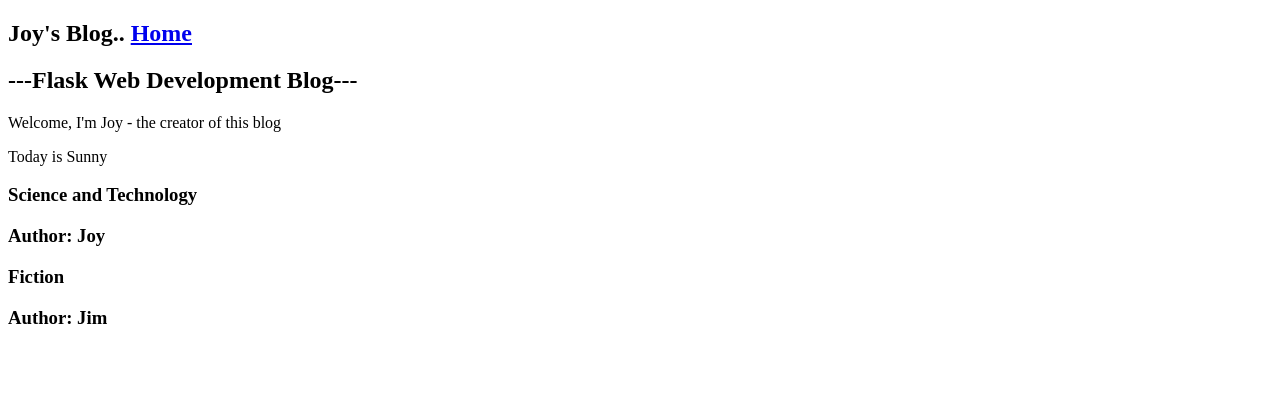
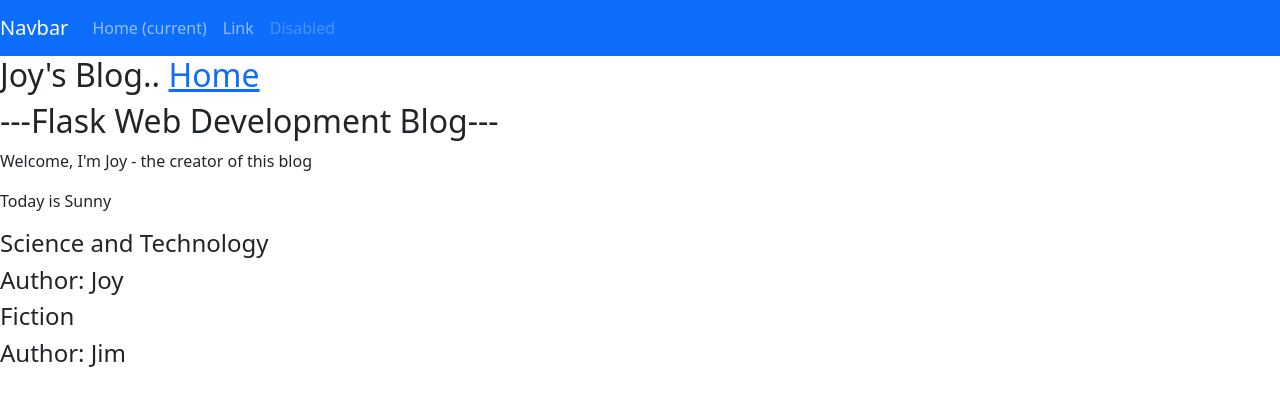
Before and after one commit to Harshad06/Web-development-using-Flask-and-WTForms, a Flask app: page /blog in a window 1280 px wide. Shown: the top 406 px of the page. Run offline with Flask 2, Linux system fonts and the light colour scheme; some libraries are stand-ins or nearby versions.

Commit message:
added bootstrap

```diff
--- a/templates/base.htm
+++ b/templates/base.htm
@@ -1,14 +1,43 @@
 <!doctype html>
             <html lang="en">
                 <head>
+                    <link href="https://cdn.jsdelivr.net/npm/bootstrap@5.0.0-beta2/dist/css/bootstrap.min.css"
+                        rel="stylesheet" integrity="sha384-BmbxuPwQa2lc/FVzBcNJ7UAyJxM6wuqIj61tLrc4wSX0szH/Ev+nYRRuWlolflfl"
+                        crossorigin="anonymous">
                     <meta charset="utf-8">
                     <title>The BLOG POST</title>
+                    <!-- CSS only -->
                 </head>
                 <body>
-                    <div id="navbar">
+                    <nav class="navbar navbar-expand-lg navbar-dark bg-primary">
+                        <a class="navbar-brand" href="#">Navbar</a>
+                        <button class="navbar-toggler" type="button" data-toggle="collapse" data-target="#navbarTogglerDemo02" aria-controls="navbarTogglerDemo02" aria-expanded="false" aria-label="Toggle navigation">
+                          <span class="navbar-toggler-icon"></span>
+                        </button>
+
+                        <div class="collapse navbar-collapse" id="navbarTogglerDemo02">
+                          <ul class="navbar-nav mr-auto mt-2 mt-lg-0">
+                            <li class="nav-item active">
+                              <a class="nav-link" href="#">Home <span class="sr-only">(current)</span></a>
+                            </li>
+                            <li class="nav-item">
+                              <a class="nav-link" href="#">Link</a>
+                            </li>
+                            <li class="nav-item">
+                              <a class="nav-link disabled" href="#">Disabled</a>
+                            </li>
+                          </ul>
+                        </div>
+                      </nav>
+
+                      <div>
                         <h2> Joy's Blog.. <a href="http://127.0.0.1:5000/">Home</a></h2>
                     </div>
 
                     {% block content %} {% endblock %}
+
+                    <script src="https://cdn.jsdelivr.net/npm/bootstrap@5.0.0-beta2/dist/js/bootstrap.bundle.min.js" integrity="sha384-b5kHyXgcpbZJO/tY9Ul7kGkf1S0CWuKcCD38l8YkeH8z8QjE0GmW1gYU5S9FOnJ0" crossorigin="anonymous"></script>
+                    <script src="https://cdn.jsdelivr.net/npm/@popperjs/core@2.6.0/dist/umd/popper.min.js" integrity="sha384-KsvD1yqQ1/1+IA7gi3P0tyJcT3vR+NdBTt13hSJ2lnve8agRGXTTyNaBYmCR/Nwi" crossorigin="anonymous"></script>
+                    <script src="https://cdn.jsdelivr.net/npm/bootstrap@5.0.0-beta2/dist/js/bootstrap.min.js" integrity="sha384-nsg8ua9HAw1y0W1btsyWgBklPnCUAFLuTMS2G72MMONqmOymq585AcH49TLBQObG" crossorigin="anonymous"></script>
                 </body>
             </html>
--- a/templates/blog.html
+++ b/templates/blog.html
@@ -11,7 +11,7 @@
                     {% endif %}
 
                     {% for post in post %}
-                        <h3>{{ post.title }}</h3>
-                        <h3>Author: {{ post.Author }}</h3>
+                        <h4>{{ post.title }}</h4>
+                        <h4>Author: {{ post.Author }}</h4>
                     {% endfor%}
     {% endblock %}
```
